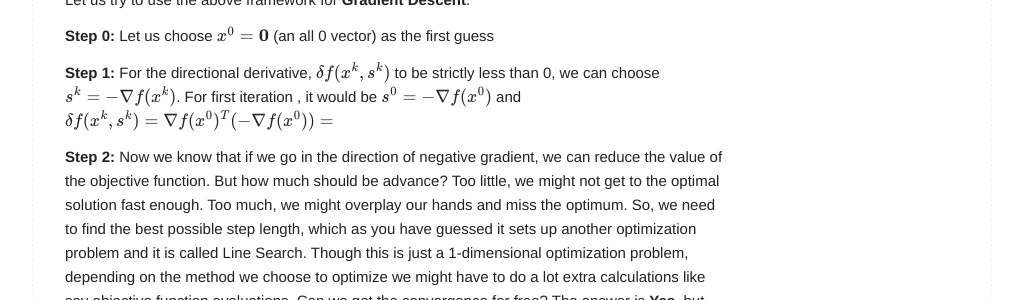
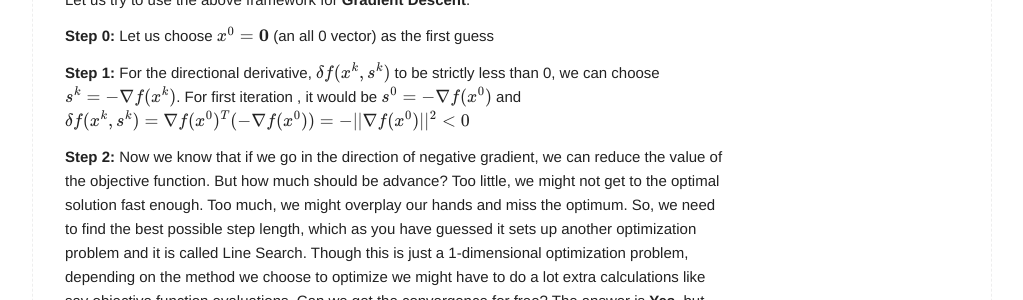
Before and after one commit to CGudapati/cgudapati.github.io, a Jekyll site: the page built from _posts/2019-08-29-Supervised-Learning-Gradient_descent.markdown, in a window 1280 px wide and 900 px high, scrolled down 1716 px. Shown: the part 150-450 px from the top of the window, without its empty margins (128-1151 px from the left). Built offline with Jekyll 4.4.1, drawn with Linux system fonts in a browser that asks for light colours; formulas are drawn with MathJax 3.

Commit message:
Added Gradient Descent

```diff
--- a/_posts/2019-08-29-Supervised-Learning-Gradient_descent.markdown
+++ b/_posts/2019-08-29-Supervised-Learning-Gradient_descent.markdown
@@ -71,7 +71,7 @@
 
 **Step 0:** Let us choose $x^{0} = \mathbf{0}$ (an all 0 vector)  as the first guess
 
-**Step 1:** For the directional derivative, $\delta f(x^{k}, s^{k})$ to be strictly less than 0, we can choose $s^{k} = -\nabla f(x^{k})$. For first iteration , it would be $ s^{0} = -\nabla f(x^{0})$ and    $\delta f(x^{k}, s^{k}) = \nabla f(x^{0})^{T}(-\nabla f(x^{0})) = $
+**Step 1:** For the directional derivative, $\delta f(x^{k}, s^{k})$ to be strictly less than 0, we can choose $s^{k} = -\nabla f(x^{k})$. For first iteration , it would be $ s^{0} = -\nabla f(x^{0})$ and    $\delta f(x^{k}, s^{k}) = \nabla f(x^{0})^{T}(-\nabla f(x^{0})) = -\lvert\lvert\nabla f(x^{0})\rvert\rvert^{2} < 0$
 
 **Step 2:** Now we know that if we go in the direction of negative gradient, we can reduce the value of the objective function. But how much should be advance? Too little, we might not get to the optimal solution fast enough. Too much, we might overplay our hands and miss the optimum. So, we need to find the best possible step length, which as you have guessed it sets up another optimization problem and it is called Line Search. Though this is just a 1-dimensional optimization problem, depending on the method we choose to optimize we might have to do a lot extra calculations like say objective function evaluations.  Can we get the convergence for free? The answer is **Yes**, but under some specific conditions -- namely the gradient of $P(x)$ is Lipschitz continuous. [Mark Schmidt](https://www.cs.ubc.ca/~schmidtm/Courses/540-W18/L4.pdf) at UBC explains it much better than I can do. And luckily, P(x)'s gradient is Lipschitz continuous. So what does this mean for the gradient descent? It means that we have a guarantee for convergence when the step size is constant $\alpha_{k} = \frac{1}{L}$ where $L$ is the Lipschitz's constant (largest Eigen value of the Hessian of $P'(x)$ for all values of $x$  also, not very important for the implementation). Now, we are getting the exact amount to move for a guaranteed decrease in objective function value.
 
```
